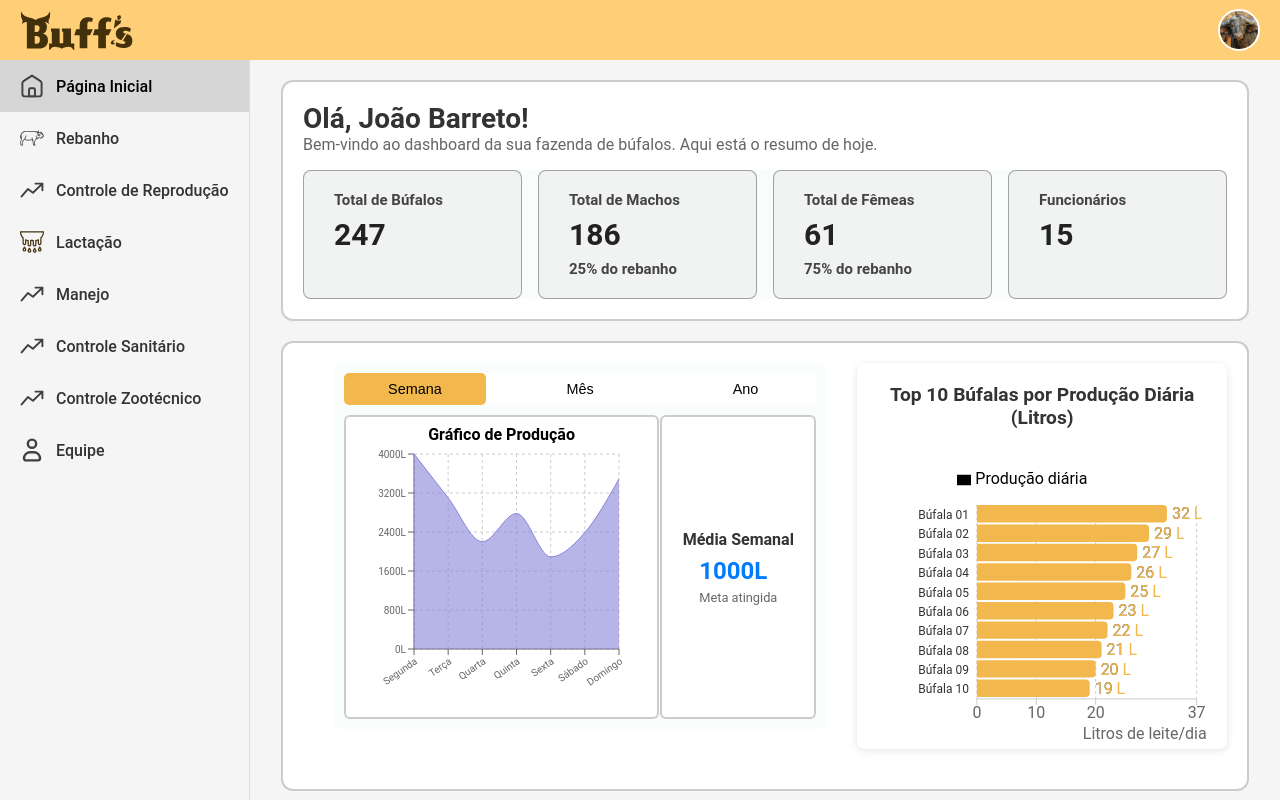
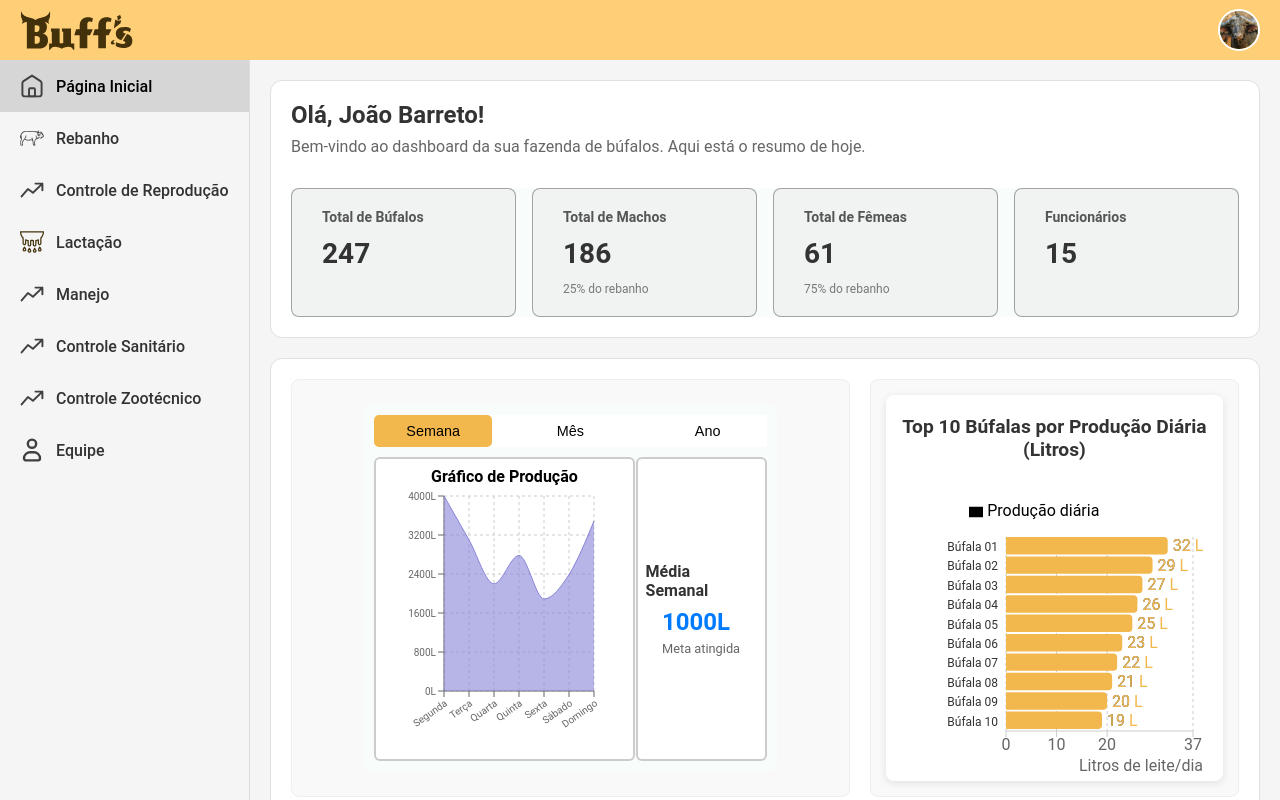
Before and after one commit to CyberLiveStock/dsm4-buffs-frontend, a Next.js app: page /home in a window 1280 px wide. Built offline with nearby package versions, Linux system fonts and the light colour scheme.

Commit message:
fix: correção de bugs de css na rota home

```diff
--- a/src/pages/home.js
+++ b/src/pages/home.js
@@ -84,7 +84,9 @@ export default function Home() {
           </div>
         </div>
         <div className={styles.graph}>
-          <ProductionCollectionChart></ProductionCollectionChart>
+          <div className={styles.graphContainer}>
+            <ProductionCollectionChart />
+          </div>
         </div>
       </div>
     </>
--- a/src/styles/Home.module.css
+++ b/src/styles/Home.module.css
@@ -1,8 +1,7 @@
 .container {
   width: 100%;
-  height: auto;
-  background-color: #f5f5f5; /* troquei o vermelho para algo mais neutro */
-  padding: 20px 31px;
+  background-color: #f5f5f5;
+  padding: 20px;
   display: flex;
   flex-direction: column;
   align-items: center;
@@ -10,27 +9,30 @@
   gap: 20px;
 }
 
-.indicators {
+.indicators { /* Usado para ambas as seções de cards */
   width: 100%;
+  max-width: 1200px;
   display: flex;
   flex-direction: column;
-  background-color: #fff;
+  background-color: #ffffff;
   border-radius: 12px;
   padding: 20px;
   gap: 16px;
   box-sizing: border-box;
-  border: #5a5a5a4f solid 2px;
+  border: 1px solid #e0e0e0;
 }
 
 .title {
-  font-size: 28px;
+  font-size: 24px;
   font-weight: bold;
-  color: #333;
+  color: #333333;
+  margin-bottom: 8px;
 }
 
 .description {
   font-size: 16px;
-  color: #666;
+  color: #666666;
+  margin-bottom: 16px;
 }
 
 .indicatorContainer {
@@ -55,44 +57,67 @@
   gap: 8px;
 }
 
-.indicatorTitle {
-  font-size: 15px;
+.indicatorTitle { /* Título dentro do card, ex: "Total de Búfalos" */
+  font-size: 14px;
   font-weight: 600;
-  color: #444;
-  text-align: center;
+  color: #555555;
 }
 
 .indicatorValue {
-  font-size: 30px;
+  font-size: 28px;
   font-weight: bold;
-  color: #222;
+  color: #333333;
+  margin-top: 4px;
+  margin-bottom: 4px;
 }
-.graph {
+
+
+/* Para os subtítulos/textos secundários nos cards, como "25% do rebanho" */
+.indicatorCard p.indicatorTitle:nth-of-type(2) {
+  font-size: 12px;
+  font-weight: normal;
+  color: #777777;
+  margin-top: auto; /* Empurra para o final se houver espaço */
+}
+
+.graph { /* Container para uma seção de gráficos */
   width: 100%;
+  max-width: 1200px;
   display: flex;
-  flex-direction: row;
-  background-color: #fff;
+  flex-wrap: wrap; /* Permite que os containers de gráfico quebrem linha */
+  justify-content: space-between; /* Espaça os containers de gráfico */
+  background-color: #ffffff;
   border-radius: 12px;
   padding: 20px;
   box-sizing: border-box;
-  border: #5a5a5a4f solid 2px;
-  justify-content: space-evenly;
-  flex-wrap: wrap; /* Permite que os itens quebrem para linha seguinte */
+  border: 1px solid #e0e0e0;
+  gap: 20px; /* Espaço entre os containers de gráfico */
 }
 
-.graphContainer {
-  margin-bottom: 20px; /* Espaço entre os gráficos quando empilhados */
+.graphContainer { /* Container para um único componente de gráfico */
+  background-color: #f9f9f9;
+  padding: 15px;
+  border-radius: 8px;
+  border: 1px solid #eeeeee;
+  box-sizing: border-box;
+  display: flex;
+  justify-content: center;
+  align-items: center;
+  min-height: 300px;
+  flex-grow: 1; /* Permite que o container cresça para preencher o espaço */
+  width: 100%; /* Padrão para mobile, será ajustado em desktop para múltiplos gráficos */
 }
-
-/* Layout para telas maiores - lado a lado */
 @media (min-width: 768px) {
-  .graphContainer:nth-child(1) {
-    width: 60%;
+  /* Se houver dois .graphContainer dentro de .graph */
+  .graph > .graphContainer:nth-child(1):not(:last-child) { /* Aplica se for o primeiro E não o único */
+    flex-basis: calc(60% - 10px); /* 10px é metade do gap de 20px do .graph */
+    width: calc(60% - 10px); /* Fallback para navegadores que não suportam flex-basis bem */
   }
-
-  .graphContainer:nth-child(2) {
-    width: 40%;
+  .graph > .graphContainer:nth-child(2):not(:first-child) { /* Aplica se for o segundo (e houver um primeiro) */
+    flex-basis: calc(40% - 10px);
+    width: calc(40% - 10px);
   }
+  /* Se houver apenas um .graphContainer, ele já tem width: 100% e flex-grow: 1, ocupando todo o espaço do .graph */
 }
 
 /* Layout para telas menores - empilhados */
```
